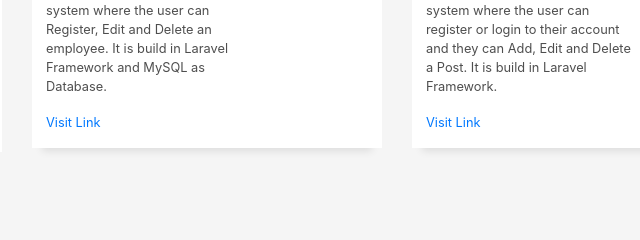
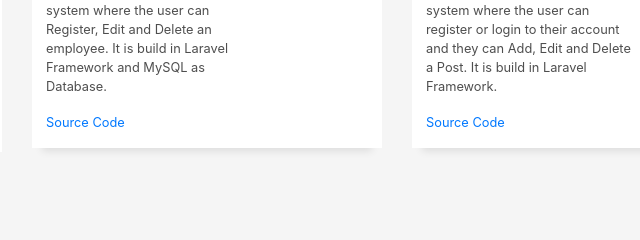
Before and after one commit to jerichozaballa/jerichozaballa.github.io, a plain HTML site: page index.html in a window 1280 px wide. Shown: the part 2249-2489 px from the top of the page, 433-1073 px from the left. Drawn offline with Linux system fonts and the light colour scheme; files whose address does not match are found by name.

Commit message:
Update index.html

```diff
--- a/index.html
+++ b/index.html
@@ -233,7 +233,7 @@
               </div>
             </a>
             <div class="work-content2">
-              <a style="color:#0078ff" href="#">Visit Link</a>
+              <a style="color:#0078ff" href="https://github.com/jerichozaballa/ems">Source Code</a>
             </div>
           </div>
         </div>
@@ -260,7 +260,7 @@
               </div>
             </a>
             <div class="work-content2">
-              <a style="color:#0078ff" href="#">Visit Link</a>
+              <a style="color:#0078ff" href="https://github.com/jerichozaballa/socialmedia">Source Code</a>
             </div>
           </div>
         </div>
```
